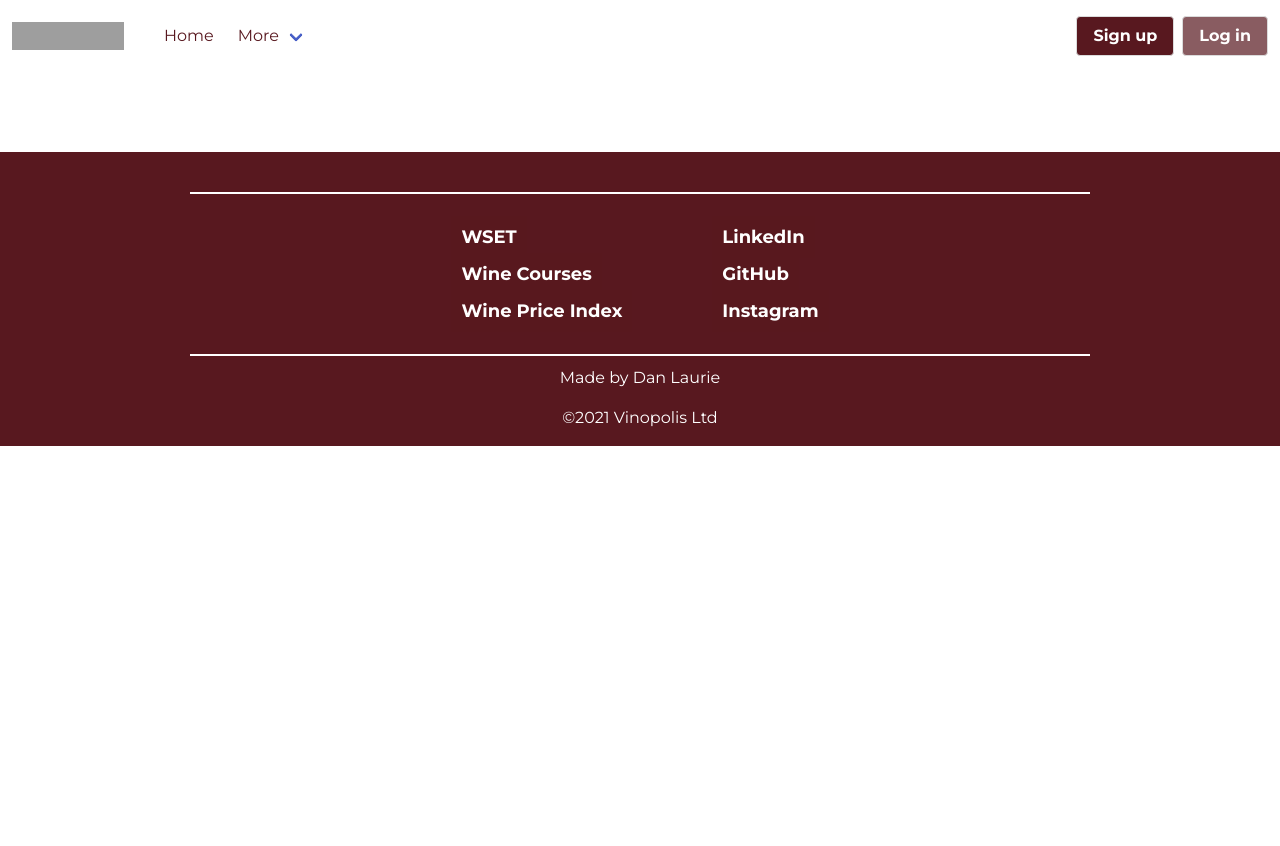
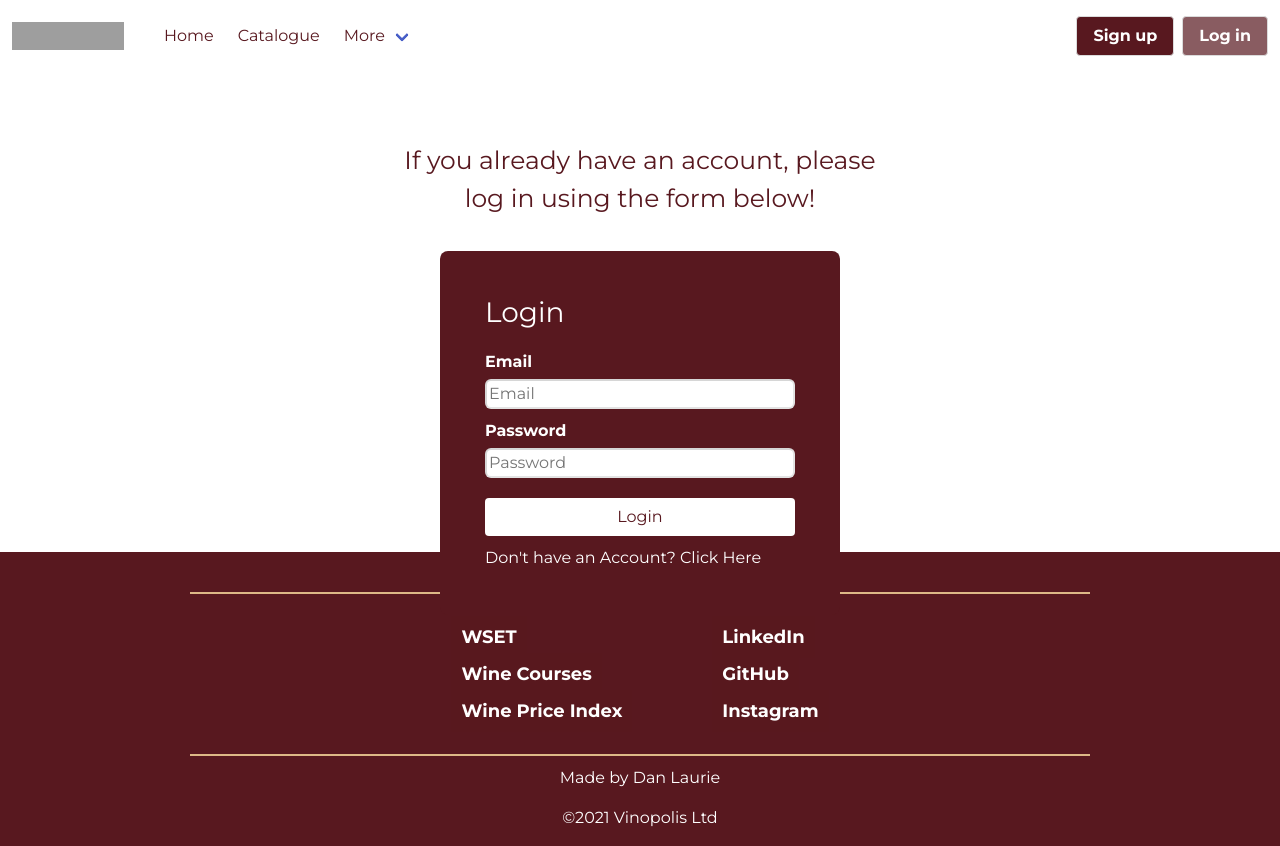
Before and after one commit to dan-laurie/Vinopolis, a React (Create React App) app in the folder client/: page /login in a window 1280 px wide. Before the commit the page ends 800 px from the top, so only its background shows below. Built offline with nearby package versions, Linux system fonts and the light colour scheme; no server answers; grey boxes are pictures that could not be loaded.

Commit message:
login/register forms

```diff
--- a/client/src/App.js
+++ b/client/src/App.js
@@ -1,9 +1,11 @@
 import React, { useEffect } from 'react'
-import { BrowserRouter, Switch } from 'react-router-dom'
+import { BrowserRouter, Route, Switch } from 'react-router-dom'
 import axios from 'axios'
 import Home from './components/Home'
 import Navbar from './components/common/Navbar'
 import Footer from './components/common/Footer'
+import Register from './components/auth/Register'
+import Login from './components/auth/Login'
 
 function App() {
   useEffect(() => {
@@ -18,7 +20,15 @@ function App() {
     <BrowserRouter>
       <Navbar />
       <Switch>
-        <Home exact path='/' />
+        <Route  exact path='/'>
+          <Home />
+        </Route>
+        <Route exact path='/register'>
+          <Register  />
+        </Route>
+        <Route exact path='/login'>
+          <Login  />
+        </Route>
       </Switch>
       <Footer />
     </BrowserRouter>
--- /dev/null
+++ b/client/src/components/auth/Login.js
@@ -0,0 +1,33 @@
+import React from 'react'
+import { Link } from 'react-router-dom'
+
+const Login = () => {
+  return (
+    <div className="login-page">
+      <div className="reg-info">
+        <p className="login-text">If you already have an account, please log in using the form below!</p>
+      </div>
+      <div className="form-page">
+        <div className="container">
+          <div className="row">
+            <form className="col-10 offset-1 mt-4 col-md-6 offset-md-3">
+              <h3>Login</h3>
+              <div className="form-field">
+                <label htmlFor="email">Email</label>
+                <input type="email" name="email" placeholder="Email" />
+              </div>
+              <div className="form-field">
+                <label htmlFor="password">Password</label>
+                <input type="password" name="password" placeholder="Password" />
+              </div>
+              <button className="btn btn-yellow w-100">Login</button>
+              <p className="no-account">Don&apos;t have an Account?<Link to="/register"><span> Click Here</span></Link></p>
+            </form>
+          </div>
+        </div>
+      </div>
+    </div>
+  )
+}
+
+export default Login
--- /dev/null
+++ b/client/src/components/auth/Register.js
@@ -0,0 +1,52 @@
+import React from 'react'
+
+const Register = () => {
+  return (
+
+    <><div className="register">
+      <div className="reg-info">
+        <h2> Getting Started</h2>
+        <p>In order to utilise all of Vinopolis&apos; features, please sign up for an account using the form below!</p>
+      </div>
+    </div><div className="register-page">
+      <div className="form-page">
+        <div className="container">
+          <div className="row">
+            <form className="col-10 offset-1 mt-4 col-md-6 offset-md-3">
+              <h3>Sign Up</h3>
+              <div className="form-field">
+                <label htmlFor="username">Username</label>
+                <input type="text" name="username" placeholder="Username" />
+                {/* {errors.username && <p className="error">{errors.username.message}</p>} */}
+              </div>
+              <div className="form-field">
+                <label htmlFor="email">Email</label>
+                <input type="email" name="email" placeholder="Email" />
+                {/* {errors.email && <p className="error">{errors.email.message}</p>} */}
+              </div>
+              <div className="form-field">
+                <label htmlFor="password">Password</label>
+                <input type="password" name="password" placeholder="Password" />
+                {/* {errors.password && <p className="error">{errors.password.message}</p>} */}
+              </div>
+              <div className="form-field">
+                <label htmlFor="passwordConfirmation">Password Confirmation</label>
+                <input type="password" name="passwordConfirmation" placeholder="Password Confirmation" />
+                {/* {errors.passwordConfirmation && <p className="error">{errors.passwordConfirmation.message}</p>} */}
+              </div>
+              {/* <div className="form-field">
+    <ImageUpload
+      value={formData.image}
+      name='image'
+      handleImageUrl={handleImageUrl} />
+  </div> */}
+              <button className="btn btn-yellow w-100">Register</button>
+            </form>
+          </div>
+        </div>
+      </div>
+    </div></>
+  )
+}
+
+export default Register
--- a/client/src/components/common/Navbar.js
+++ b/client/src/components/common/Navbar.js
@@ -1,4 +1,5 @@
 import React from 'react'
+import { Link } from 'react-router-dom'
 
 const Navbar = () => {
   return (
@@ -18,8 +19,12 @@ const Navbar = () => {
       <div id="navbarBasicExample" className="navbar-menu">
         <div className="navbar-start">
           <a className="navbar-item">
-            Home
+            <Link to="/">Home</Link>
           </a>
+          <a className="navbar-item">
+            <Link to="/wines">Catalogue</Link>
+          </a>
+
 
           <div className="navbar-item has-dropdown is-hoverable">
             <a className="navbar-link">
@@ -28,13 +33,13 @@ const Navbar = () => {
 
             <div className="navbar-dropdown">
               <a className="navbar-item" href="#about-us">
-                About
+                <Link to="/about">About</Link>
               </a>
               <a className="navbar-item">
-                Education
+                <Link to="/education">Education</Link>
               </a>
               <a className="navbar-item">
-                Contact
+                <Link to="/contact">Contact Us</Link>
               </a>
             </div>
           </div>
@@ -44,10 +49,10 @@ const Navbar = () => {
           <div className="navbar-item">
             <div className="buttons">
               <a className="signup button">
-                <strong>Sign up</strong>
+                <Link to="/register"><strong>Sign up</strong></Link>
               </a>
               <a className="login button">
-                <strong>Log in</strong>
+                <Link to="/login"><strong>Log in</strong></Link>
               </a>
             </div>
           </div>
--- /dev/null
+++ b/client/src/styles/auth/forms.scss
@@ -0,0 +1,165 @@
+.review-form {
+  margin: 0 auto;
+  text-align: center;
+}
+.form-page {
+  flex-grow: 1;
+  background-repeat: no-repeat;
+  background-size: cover;
+  max-width: 800px;
+  margin: 0 auto;
+  position: relative;
+  top: 20%;
+  form {
+    background-color: rgb(88, 24, 31);
+    padding: 45px;
+    border-radius: 8px;
+    color: WHITE;
+    transition: 0.4s ease-in-out;
+    h3 {
+      margin-bottom: 20px;
+    }
+    .form-field {
+      display: flex;
+      flex-direction: column;
+      margin-bottom: 10px;
+      label {
+        font-weight: bold;
+        text-align: left;
+        margin-bottom: 5px;
+      }
+      input {
+        border-color: rgba(0 0 0 /0.16);
+        background-color: white;
+        color: rgb(193, 129, 11);
+        border-radius: 6px;
+      }
+      .error {
+        color: red;
+        font-size: 14px;
+        margin-bottom: 0;
+      }
+    }
+    button {
+      display: block;
+      margin-top: 10px;
+      color: rgb(88, 24, 31);
+      background-color: white;
+    }
+
+    p {
+      margin-top: 20px;
+      a {
+        text-decoration: none;
+        color: black;
+        &:hover {
+          text-decoration: underline;
+        }
+      }
+    }
+  }
+}
+form {
+  display: flex;
+  flex-direction: column;
+  margin-top: 200px;
+}
+
+button {
+  color: red;
+  padding: 5px 8px 5px 8px;
+  border-radius: 6px;
+  border: none;
+  margin: 0 auto 10px;
+  width: 25vh;
+  transition: 0.4s ease-in-out;
+  &:hover {
+    transform: scale(1.05);
+  }
+}
+
+.form-field {
+  text-align: center;
+}
+
+.textarea {
+  width: -webkit-fill-available;
+  height: 20vh;
+  border: none;
+  border-radius: 10px;
+  background-color: red;
+  color: rgb(193, 129, 11);
+}
+
+select {
+  color: rgb(193, 129, 11);
+  border-radius: 10px;
+  width: 10vh;
+  text-align: center;
+  border: none;
+  background-color: red;
+}
+
+.review-label {
+  h3 {
+    text-align: center;
+  }
+  p {
+    text-align: center;
+    margin-top: 0;
+  }
+}
+
+.form-page form p {
+  margin-top: 0;
+}
+
+.no-account {
+  margin: 0;
+  a {
+    &:hover {
+      text-decoration: none;
+      color: white;
+    }
+    span {
+      color: white;
+
+      a {
+        text-decoration: none;
+      }
+      &:hover {
+        color: burlywood;
+        text-decoration: none;
+      }
+    }
+  }
+}
+
+.btn {
+  transition: 0.4s ease-in-out;
+}
+
+.reg-info {
+  text-align: center;
+  color: rgb(88, 24, 31);
+  h2 {
+    font-size: 55px;
+    border-bottom: 4px solid burlywood;
+    max-width: fit-content;
+    margin: 20px auto;
+  }
+  p {
+    font-size: 25px;
+    max-width: 500px;
+    margin: 0 auto;
+  }
+}
+
+.login-page {
+  height: calc(100vh - 400px);
+}
+
+.login-text {
+  position: relative;
+  top: 70px;
+}
--- a/client/src/styles/common/footer.scss
+++ b/client/src/styles/common/footer.scss
@@ -3,7 +3,7 @@ footer {
   padding-top: 40px;
   margin-top: 80px;
   hr {
-    color: white;
+    color: burlywood;
     padding: 1px;
     opacity: 1;
     max-width: 900px;
@@ -23,6 +23,9 @@ footer {
           padding: 10px;
           background-color: rgba(88, 24, 31, 0.5);
           color: white;
+          &:hover {
+            color: burlywood;
+          }
         }
       }
     }
--- a/client/src/styles/common/home.scss
+++ b/client/src/styles/common/home.scss
@@ -1,6 +1,6 @@
 .title-img {
   width: 500px;
-  margin: 30px auto;
+  margin: 20px auto;
 }
 .c-pic {
   width: 700px;
@@ -22,7 +22,7 @@
   h2 {
     font-size: 60px;
     color: #58181f;
-    border-bottom: 4px solid rgba(88, 24, 31, 0.7);
+    border-bottom: 4px solid burlywood;
     margin-bottom: 40px;
   }
   p {
@@ -44,6 +44,7 @@
     transition: 0.4s ease-in-out;
     &:hover {
       background-color: rgba(88, 24, 31, 0.7);
+      color: burlywood;
       transform: scale(1.05);
     }
   }
--- a/client/src/styles/common/navbar.scss
+++ b/client/src/styles/common/navbar.scss
@@ -1,9 +1,11 @@
 nav {
   .navbar-item,
   .navbar-link {
+    a {
       color: #58181f;
       &:hover {
-      color: black;
+        color: burlywood;
+      }
     }
   }
 
@@ -12,23 +14,31 @@ nav {
   }
   a {
     text-decoration: none;
+    color: #58181f;
   }
   .signup {
     background-color: #58181f;
+
+    a {
       color: white;
       transition: 0.4s ease-in-out;
       &:hover {
-      color: white;
+        color: burlywood;
         transform: scale(1.05);
+      }
     }
   }
   .login {
     background-color: rgba(88, 24, 31, 0.7);
     color: white;
+
+    a {
+      color: white;
       transition: 0.4s ease-in-out;
       &:hover {
-      color: white;
+        color: burlywood;
         transform: scale(1.05);
+      }
     }
   }
 }
--- a/client/src/styles/main.scss
+++ b/client/src/styles/main.scss
@@ -1,6 +1,7 @@
 @import "./common/navbar.scss";
 @import "./common/home.scss";
 @import "./common/footer.scss";
+@import "./auth/forms.scss";
 
 * {
   font-family: "Montserrat", sans-serif;
```
Lines whose indentation alone changed are shown as unchanged.
